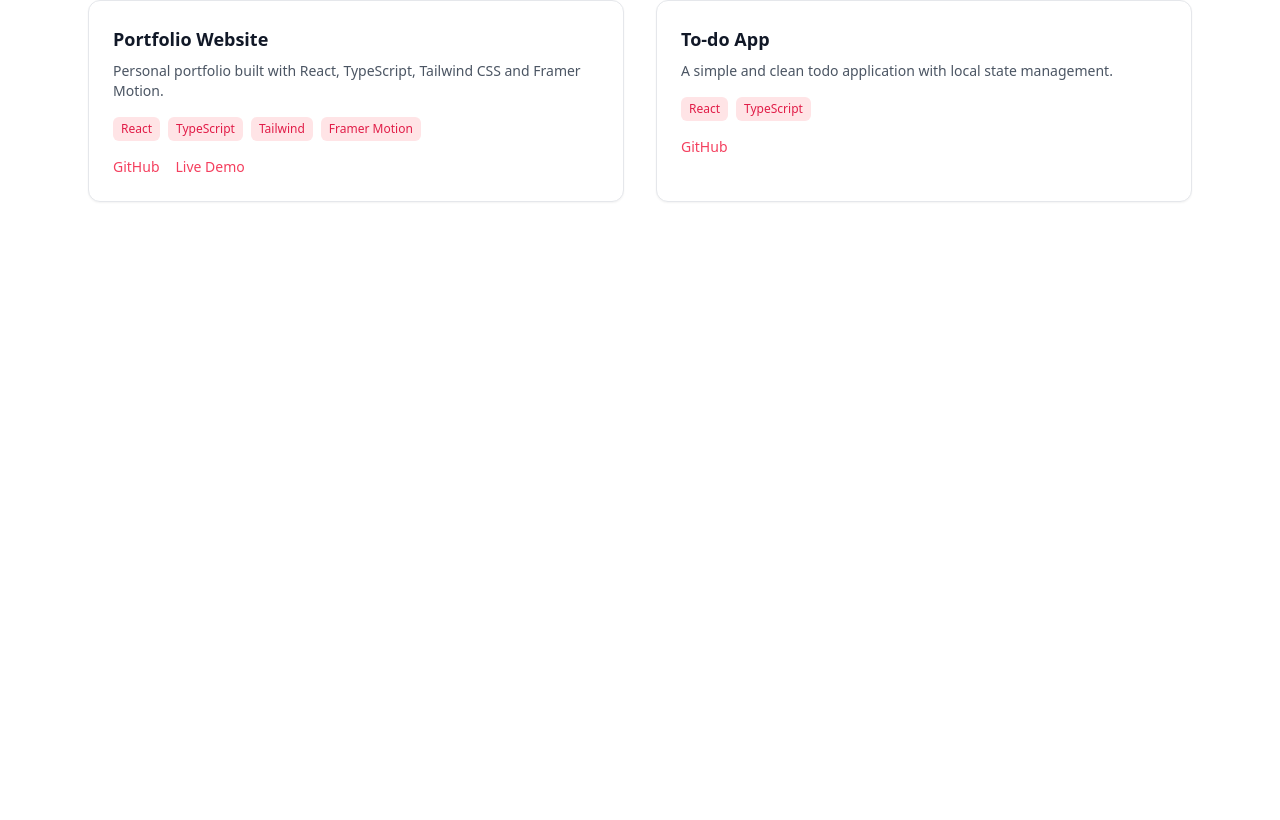
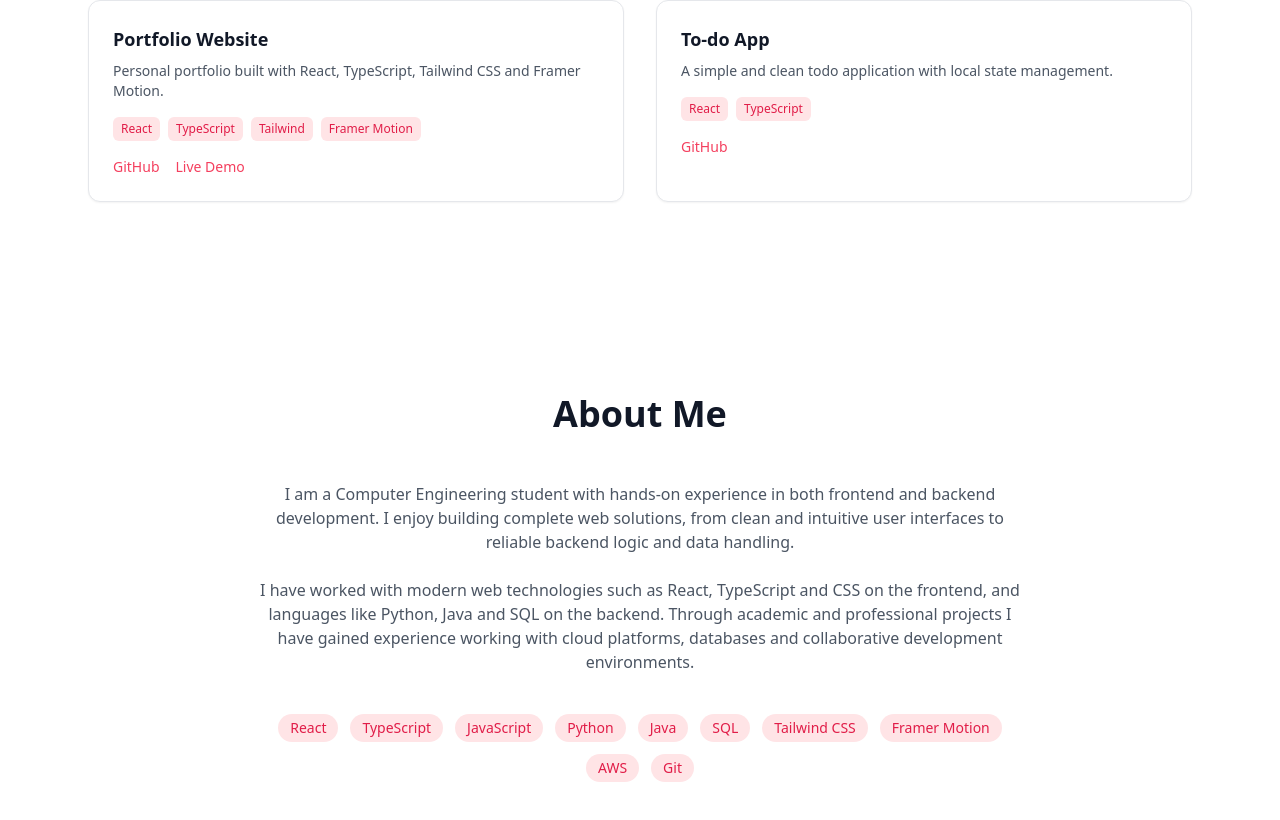
Before and after one commit to brizavda/brizavda, a React (Vite) app in the folder portfolio/: page / in a window 1280 px wide. Shown: the part 1045-1865 px from the top of the page. Before the commit the page ends 1343 px from the top, so only its background shows below. Built offline with nearby package versions, Linux system fonts and the light colour scheme.

Commit message:
feat: add animated about section

```diff
--- /dev/null
+++ b/portfolio/src/components/AboutSection.tsx
@@ -0,0 +1,66 @@
+import { motion } from "framer-motion";
+
+function AboutSection() {
+  return (
+    <section
+      id="about"
+      className="w-full max-w-6xl mx-auto px-6 py-24 scroll-mt-24"
+    >
+      <motion.h2
+        initial={{ opacity: 0, y: 20 }}
+        whileInView={{ opacity: 1, y: 0 }}
+        viewport={{ once: true }}
+        transition={{ duration: 0.6 }}
+        className="text-3xl md:text-4xl font-bold text-center mb-12 text-gray-900 dark:text-gray-100"
+      >
+        About Me
+      </motion.h2>
+
+      <motion.div
+        initial={{ opacity: 0, y: 30 }}
+        whileInView={{ opacity: 1, y: 0 }}
+        viewport={{ once: true }}
+        transition={{ duration: 0.6, delay: 0.2 }}
+        className="max-w-3xl mx-auto text-center"
+      >
+
+        <p className="text-gray-600 dark:text-gray-400 mb-6">
+        I am a Computer Engineering student with hands-on experience in both frontend
+        and backend development. I enjoy building complete web solutions, from clean
+        and intuitive user interfaces to reliable backend logic and data handling.
+        </p>
+
+        <p className="text-gray-600 dark:text-gray-400 mb-10">
+        I have worked with modern web technologies such as React, TypeScript and CSS
+        on the frontend, and languages like Python, Java and SQL on the backend.
+        Through academic and professional projects I have gained experience working with cloud platforms, databases
+        and collaborative development environments.
+        </p>
+
+        <div className="flex flex-wrap justify-center gap-3">
+          {[
+            "React",
+            "TypeScript",
+            "JavaScript",
+            "Python",
+            "Java",
+            "SQL",
+            "Tailwind CSS",
+            "Framer Motion",
+            "AWS",
+            "Git",
+            ].map((tech) => (
+            <span
+                key={tech}
+                className="px-3 py-1 text-sm rounded-full bg-rose-100 text-rose-600 dark:bg-rose-500/10 dark:text-rose-400"
+            >
+                {tech}
+            </span>
+            ))}
+        </div>
+      </motion.div>
+    </section>
+  );
+}
+
+export default AboutSection;
--- a/portfolio/src/pages/Home.tsx
+++ b/portfolio/src/pages/Home.tsx
@@ -1,6 +1,8 @@
 import { motion } from "framer-motion";
+import AboutSection from "../components/AboutSection";
 import Navbar from "../components/Navbar";
 import ProjectsSection from "../components/ProjectsSection";
+
 
 
 
@@ -59,6 +61,7 @@ function Home() {
             </motion.section>
         </main>
         <ProjectsSection />
+        <AboutSection />
     </div>
   );
 }
```
